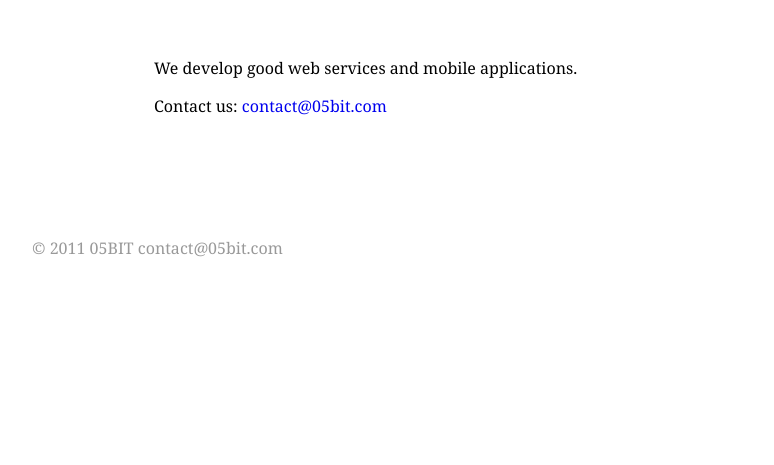
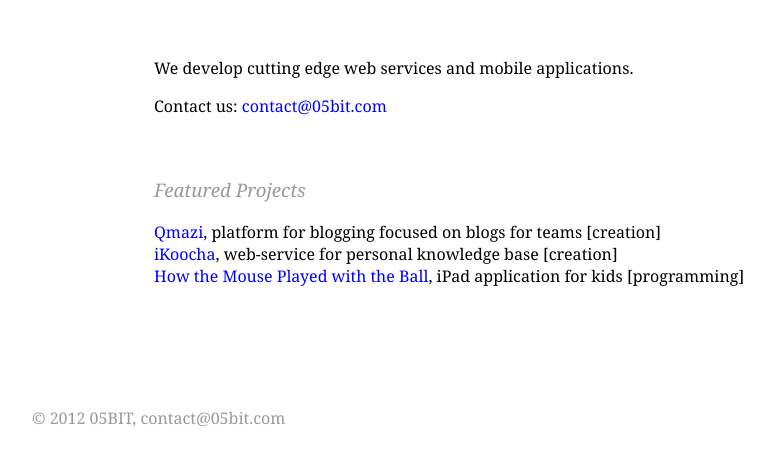
Before and after one commit to Commie-App/05bit.github.com, a plain HTML site: page index.html in a window 1280 px wide. Shown: the part 317-782 px from the top of the page, without its empty margins (88-862 px from the left). Drawn offline with nearby package versions, Linux system fonts and the light colour scheme.

Commit message:
Makefile.example added, featured projects on main page added

```diff
--- a/assets/css/styles.css
+++ b/assets/css/styles.css
@@ -10,12 +10,23 @@ body, div, img, span {
     margin: 0;
     padding: 0;
     }
-a {
+a, a:visited {
     text-decoration: none;
+    color: #00f;
     }
 a:hover {
     text-decoration: underline;
     }
+h1, h2, h3 {
+    color: #999;
+    font-style: italic;
+    font-weight: normal;
+    }
+ul.no-bullets, ul.no-bullets li {
+    list-style: none;
+    margin-left: 0;
+    padding-left: 0;
+}
 #body-wrapper {
     margin-top: 120px;
     margin-left: 120px;
--- a/index.html
+++ b/index.html
@@ -6,7 +6,7 @@
     <meta name="keywords" content="development, python, django, iOS, iPhone, iPad, web services, mobile applications, mobile apps development, awareness development">
     <meta name="description" content="Web and Mobile development. Python/Django, PHP, iOS, Android.">
     <title>05BIT</title>
-    <link rel="icon" type="image/gif" href="/assets/favicon.gif" />
+    <link rel="icon" type="image/gif" href="/assets/favicon.png" />
     <link href='http://fonts.googleapis.com/css?family=Michroma' rel='stylesheet' type='text/css' />
 
     <!--[if IE]>
@@ -29,12 +29,23 @@
         </header>
 
         <article>
-        <p>We develop good web services and mobile applications.</p>
+        <p>We develop cutting edge web services and mobile applications.</p>
         <p>Contact us: <a href="mailto:contact@05bit.com">contact@05bit.com</a></p>
         </article>
+
+        <article>
+            <h3>Featured Projects</h3>
+
+            <ul class="no-bullets">
+                <li><a href="http://www.qmazi.com" target="_blank">Qmazi</a>, platform for blogging focused on blogs for teams [creation]</li>
+                <li><a href="http://www.ikucha.ru" target="_blank">iKoocha</a>, web-service for personal knowledge base [creation]</li>
+                <li><a href="http://itunes.apple.com/us/app/how-mouse-played-ball-book/id483558719" target="_blank">How the Mouse Played with the Ball</a>, iPad application for kids [programming]</li>
+            </ul>
+        </article>
+
     </div>
     <footer>
-        &copy; 2011 05BIT <a href="mailto:contact@05bit.com">contact@05bit.com</a>
+        &copy; 2012 05BIT, <a href="mailto:contact@05bit.com">contact@05bit.com</a>
     </footer>
 </body>
 
--- a/src/_assets/css/styles.css
+++ b/src/_assets/css/styles.css
@@ -10,12 +10,23 @@ body, div, img, span {
     margin: 0;
     padding: 0;
     }
-a {
+a, a:visited {
     text-decoration: none;
+    color: #00f;
     }
 a:hover {
     text-decoration: underline;
     }
+h1, h2, h3 {
+    color: #999;
+    font-style: italic;
+    font-weight: normal;
+    }
+ul.no-bullets, ul.no-bullets li {
+    list-style: none;
+    margin-left: 0;
+    padding-left: 0;
+}
 #body-wrapper {
     margin-top: 120px;
     margin-left: 120px;
```
Also changed, not shown: src/index.html (+14 -3 lines), assets/favicon.png (added), 3 other files.
